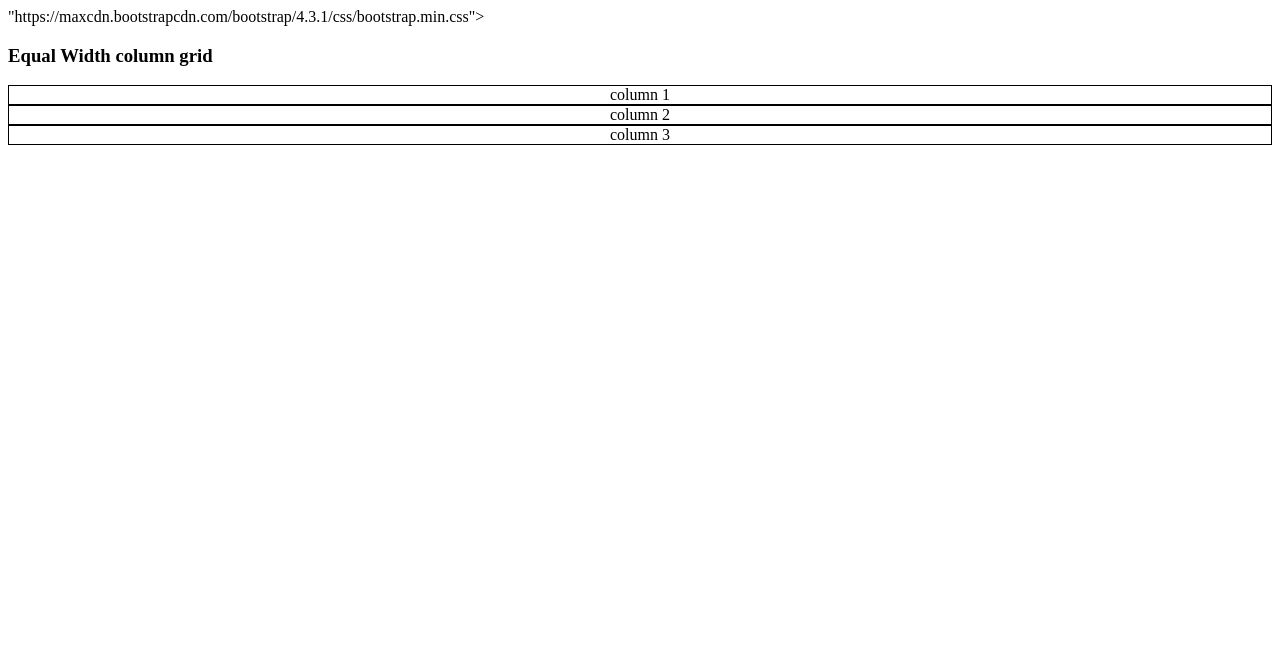
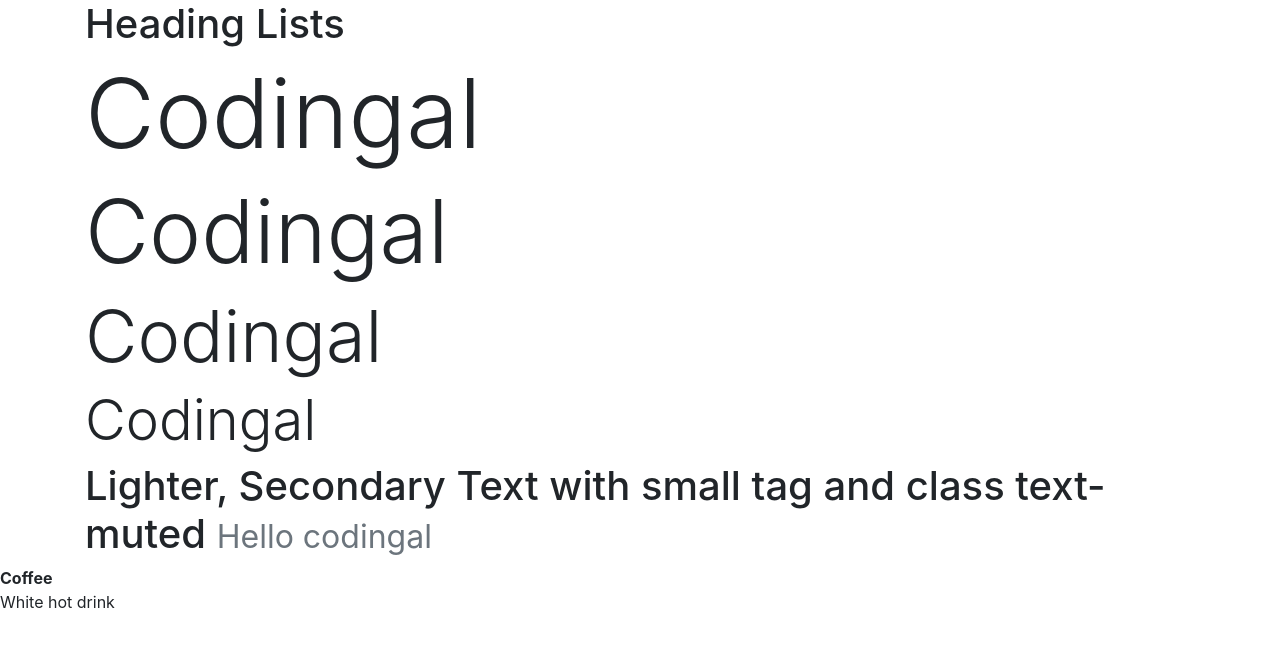
Before and after one commit to abdulah15/Codingal, a plain HTML site: page index.html in a window 1280 px wide. Drawn offline with nearby package versions, Linux system fonts and the light colour scheme.

Commit message:
Add files via upload

```diff
--- a/index.html
+++ b/index.html
@@ -1,41 +1,35 @@
 <!DOCTYPE html>
 <html lang="en">
 <head>
-    "https://maxcdn.bootstrapcdn.com/bootstrap/4.3.1/css/bootstrap.min.css">
-
-    <script src="https://maxcdn.bootstrapcdn.com/bootstrap/4.3.1/js/bootstrap.min.js">
-
-</script>
     <meta charset="UTF-8">
     <meta name="viewport" content="width=device-width, initial-scale=1.0">
     <title>Document</title>
-    <style>
-        .col {
-            text-align: center;
-            border: 1px solid black;
+</head>
+<head>
+<link rel="stylesheet" href="https://maxcdn.bootstrapcdn.com/bootstrap/4.3.1/css/bootstrap.min.css">
 
-        }
-    </style>
+<script src="https://maxcdn.bootstrapcdn.com/bootstrap/4.3.1/js/bootstrap.min.js">
 
-
+</script>
+</head>
 <body>
-
-
-    <h3>Equal Width column grid </h3>
-    <div class="container">
-        <div class="row">
-            <div class="col">
-                column 1
-            </div>
-                    <div class="col">
-                        column 2
-                    </div>
-                        <div class="col">
-                            column 3
-                        </div>
-
-
-
+        <div class="container">
+        <h1>Heading Lists</h1>
+        <h1 class="display-1">Codingal</h1>
+        <h1 class="display-2">Codingal</h1>
+        <h1 class="display-3">Codingal</h1>
+        <h1 class="display-4">Codingal</h1>
+        </div>
+     <div class="container">
+        <h1>Lighter, Secondary Text with small tag and class text-muted
+            <small class="text-muted"> Hello codingal</small>
+        </h1>
+        </body>
+        </div>
+        <dl>
+            <dt>Coffee</dt>
+            <dd>White hot drink</dd>
+            </dl>
+    </div>
 </body>
-
 </html>
```
